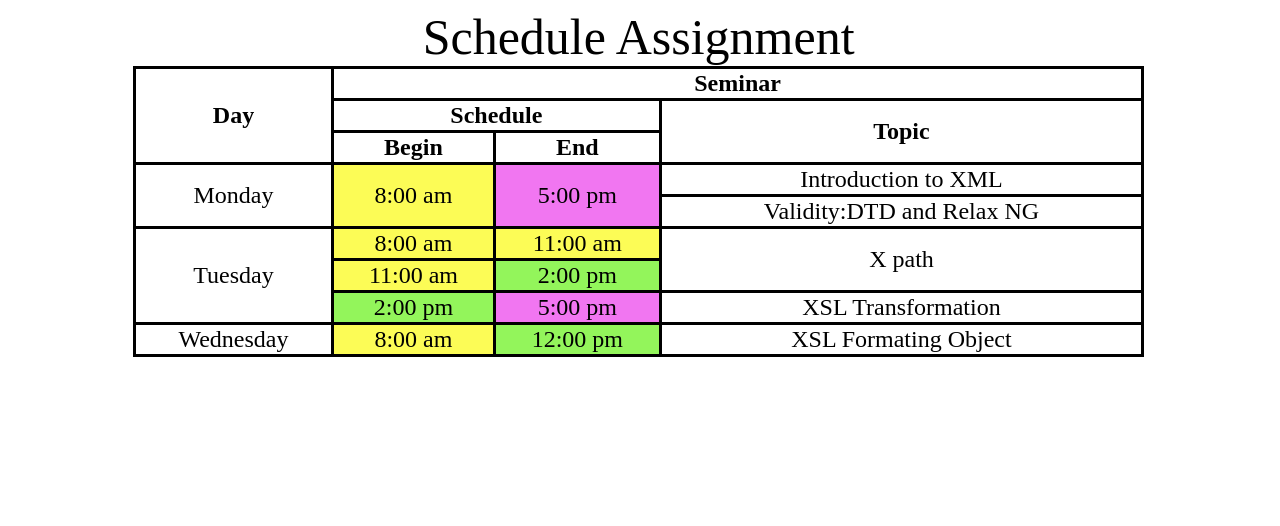
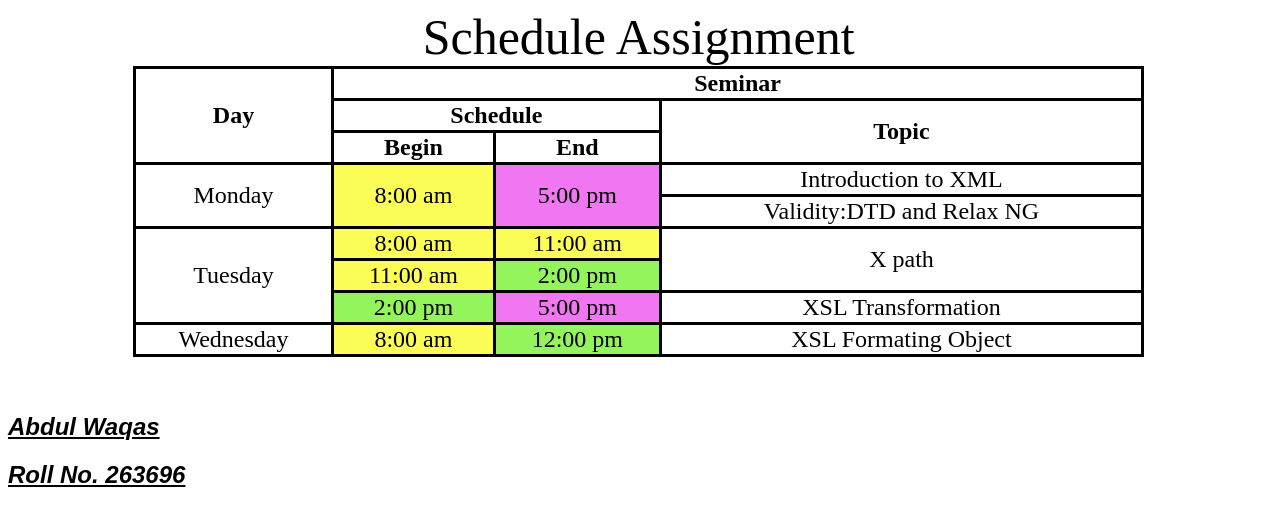
Before and after one commit to abdulwaqas17/Schedule_Assignment-6, a plain HTML site: page index.html in a window 1280 px wide. Drawn offline with Linux system fonts and the light colour scheme.

Commit message:
add a web developer name

```diff
--- a/index.html
+++ b/index.html
@@ -28,6 +28,11 @@
         }
         caption{
             font-size: 50px;
+        }
+        .madeBy{
+            font-family: Arial, Helvetica, sans-serif;
+            font-style: oblique;
+            text-decoration: underline;
         }
     </style>
 </head>
@@ -84,8 +89,10 @@
             <td class="green">12:00 pm</td>
             <td>XSL Formating Object</td>
         </tr>
-
-
-    </table>
+ </table>
+ <br/>
+ <br/>
+ <h2 class="madeBy">Abdul Waqas</h2>
+   <h2 class="madeBy">Roll No. 263696</h2>
 </body>
 </html>
```
